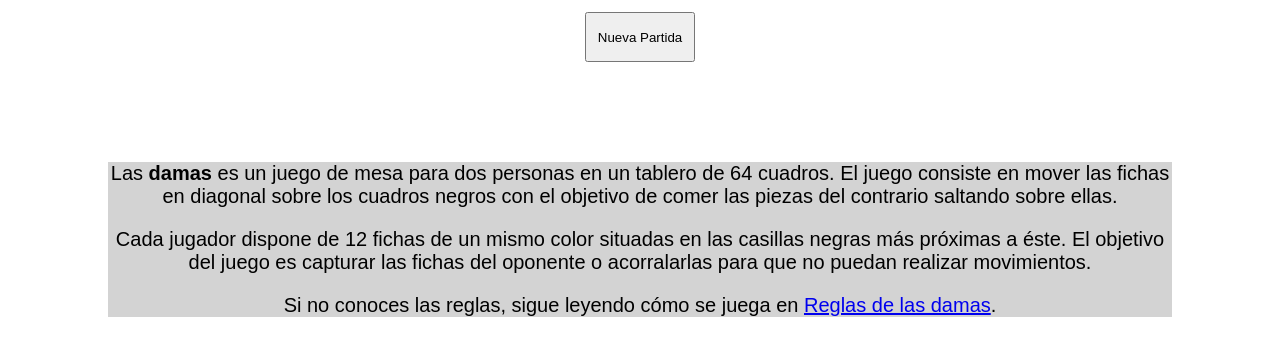
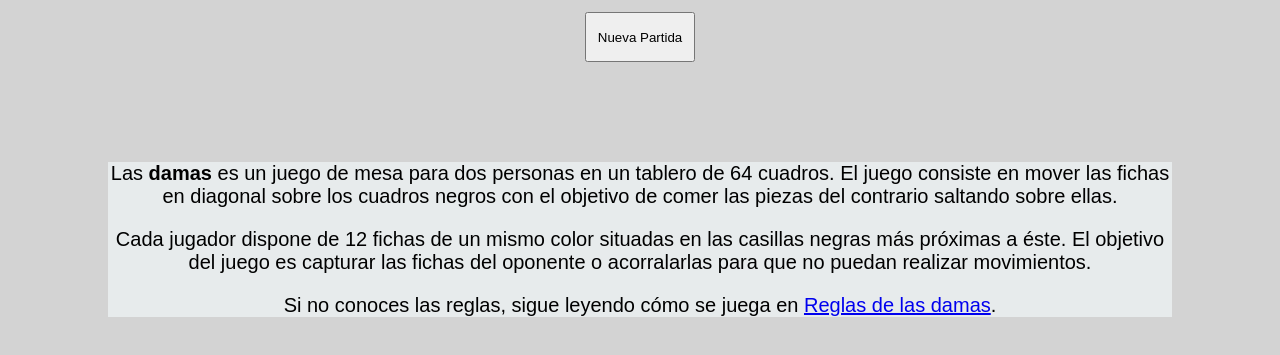
Before and after one commit to ivankopech/MiniDamas, a plain HTML site: page index.html in a window 1280 px wide. Shown: the part 791-1146 px from the top of the page. Drawn offline with Linux system fonts and the light colour scheme.

Commit message:
cambio fondo ultimo commit

```diff
--- a/index.html
+++ b/index.html
@@ -7,7 +7,7 @@
     <title>MiniDamas</title>
     <style>
         div {
-            background-color: lightgrey;
+            background-color:rgb(231, 235, 236) ;
             margin-top: 100px;
             margin-bottom: 400px;
             margin-right: 100px;
@@ -27,7 +27,8 @@
 }
     </style>
 </head>
-<body bgcolor="white" >
+
+<body bgcolor="lightgrey" >
 
 
     <center>
```
